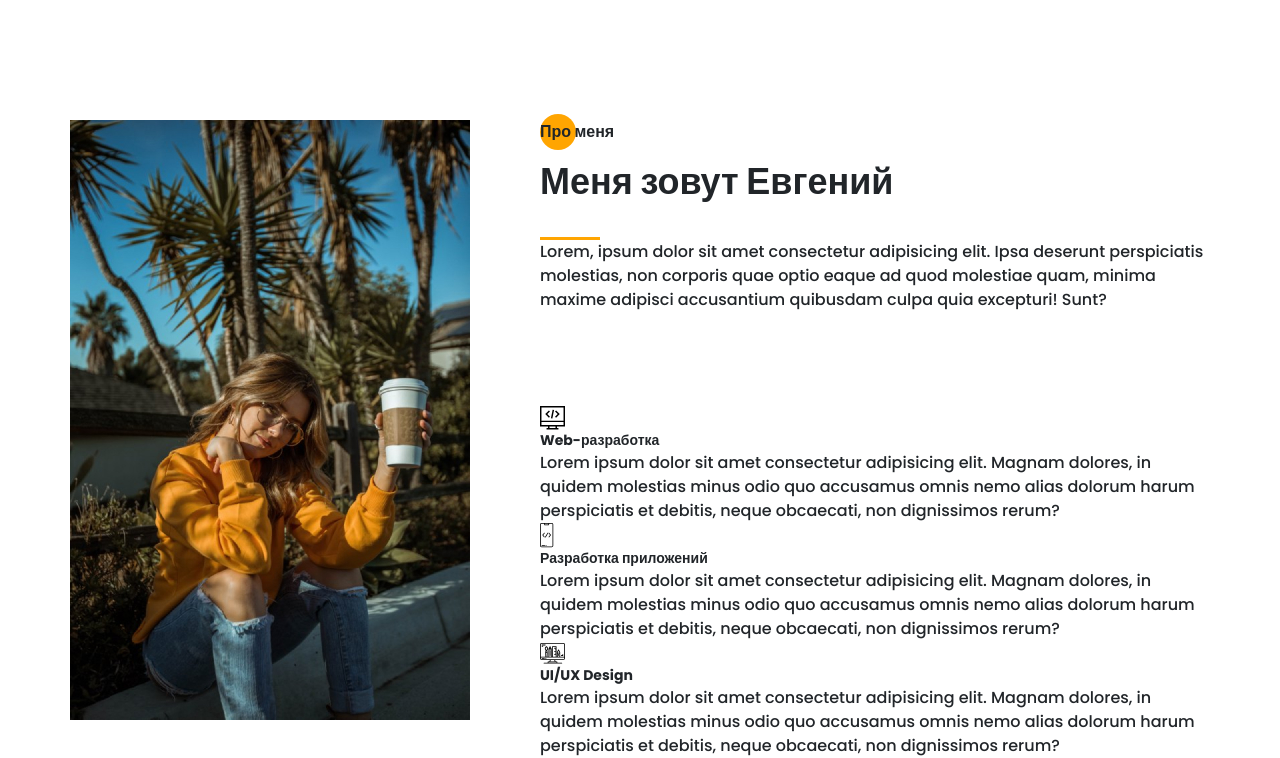
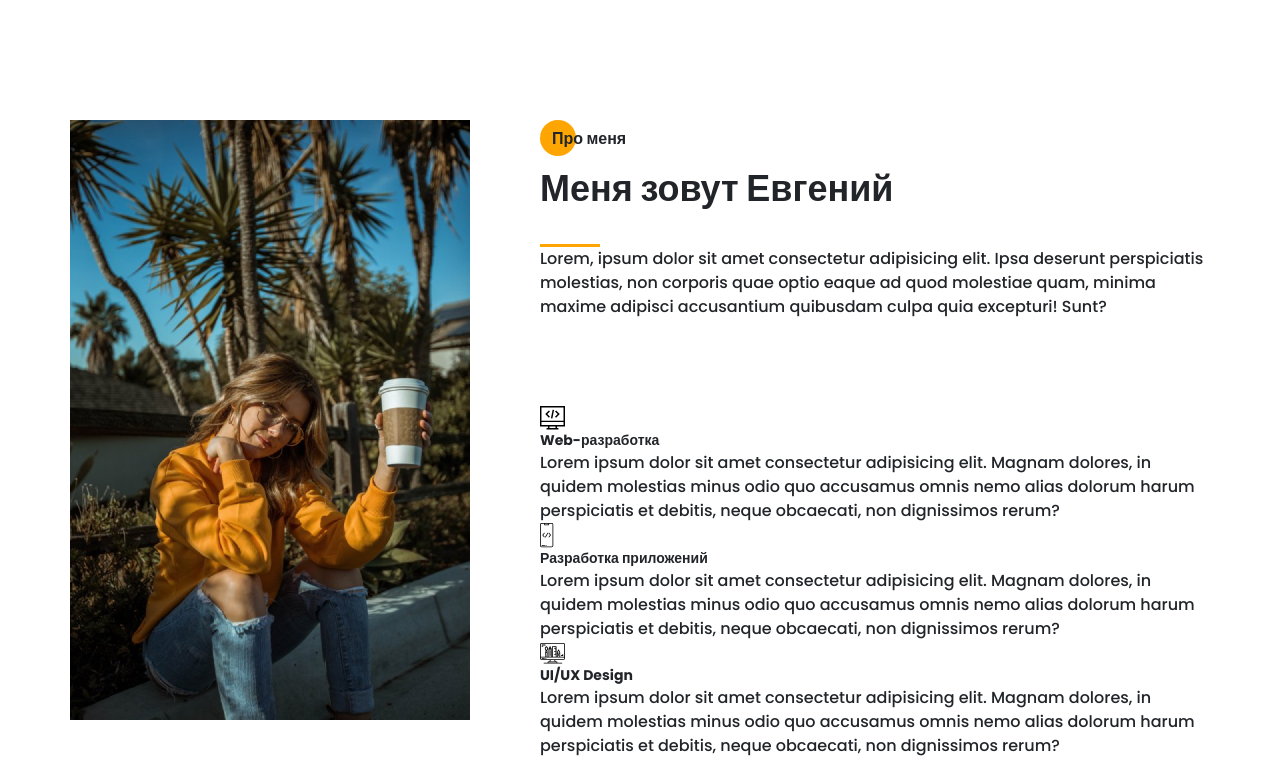
Before and after one commit to Yevhen-Ukraine/Portfolio, a website: page src/index.html in a window 1280 px wide. Shown: the part 800-1558 px from the top of the page. Drawn offline with nearby package versions, Linux system fonts and the light colour scheme; files that its build step writes are made by us from their sources; files whose address does not match are found by name.

Commit message:
aboutpetrichenko

```diff
--- a/src/sass/blocks/_about.scss
+++ b/src/sass/blocks/_about.scss
@@ -17,5 +17,12 @@
     &__title {
         position: relative;
         @include before_circle;
+        padding-left: 12px;
+        padding-top: 1px;
+
+    }
+
+    &__descr {
+        padding-top: 6px;
     }
 }
```
Also changed, not shown: dist/css/style.min.css.
